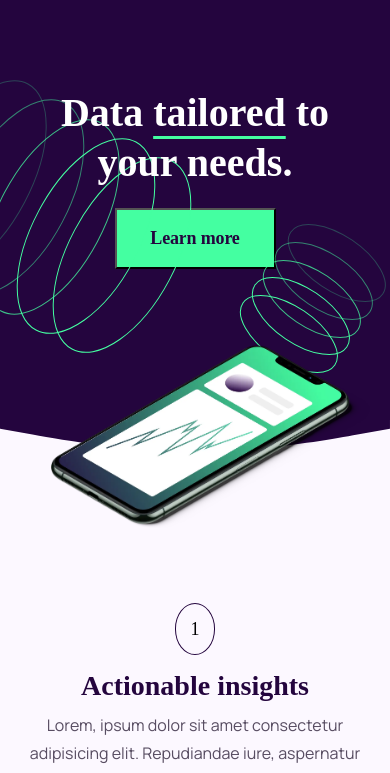
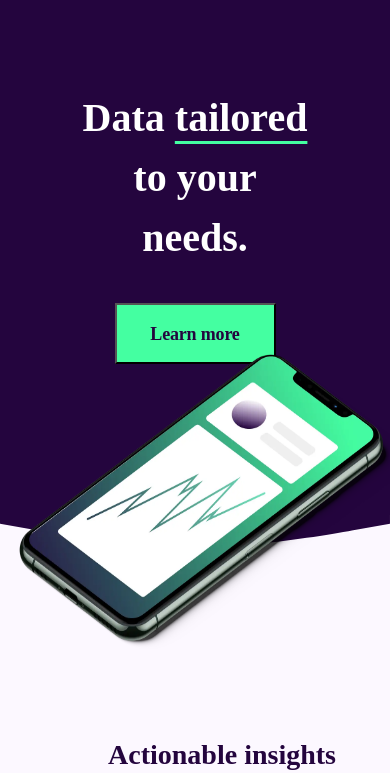
Before and after one commit to JoniShiro/workit-landing-page, a website built with Parcel: page src/index.html in a window 390 px wide. Shown: the part 52-825 px from the top of the page. Built offline with nearby package versions, Linux system fonts and the light colour scheme.

Commit message:
add more media queries for tablet size

```diff
--- a/src/assets/scss/layout/_section.scss
+++ b/src/assets/scss/layout/_section.scss
@@ -20,7 +20,14 @@
         content: counter(section);
         border: 1px solid var(--clr-neutral-900);
         border-radius: 50%;
-        padding: 4%;
+        padding: 4% 6%;
+        font-family: var(--ff-primary);
+        font-style: normal;
+        font-weight: var(--fw-600);
+        font-size: var(--fs-24);
+        line-height: var(--line-height-40);
+        text-align: center;
+        color: var(--clr-neutral-900);
     }
 }
 .features-section > * {
@@ -67,6 +74,29 @@
     .feature-text {
         font-size: var(--fs-16);
         line-height: var(--line-height-28);
+    }
+}
+@media screen and (max-width: 768px) {
+    .features {
+        flex-direction: column;
+        align-items: flex-end;
+    }
+    .features-section {
+        max-width: 70%;
+        text-align: left;
+        position: relative;
+
+        &::before {
+            position: absolute;
+            transform: translate(-162%, 122%);
+            padding: 2% 4%;
+        }
+    }
+    .feature-title {
+        text-align: left;
+    }
+    .feature-text {
+        text-align: left;
     }
 }
 /* End Features */
@@ -141,6 +171,10 @@
 @media screen and (max-width: 550px) {
     .profile {
         flex-direction: column;
+
+        &::after {
+            display: none;
+        }
     }
     .profile-section {
         margin-inline: 3%;
--- a/src/assets/scss/layout/main.scss
+++ b/src/assets/scss/layout/main.scss
@@ -84,6 +84,11 @@
 @media screen and (max-width: 550px) {
     .main {
         flex-basis: 100%;
+
+        &::before,
+        &::after {
+            display: none;
+        }
     }
     .main-title {
         max-width: 90%;
@@ -99,11 +104,37 @@
     }
     .divider {
         border: 0;
-        margin: -1px;
+        margin: -2px;
 
         svg {
             border: 0;
         }
     }
 }
+@media screen and (max-width:768px) {
+    .main {
+        &::before {
+            background-position: -227px 60px;
+        }
+        &::after {
+            background-position: 115.5% 62%;
+        }
+    }
+    .main-title {
+        max-width: 60%;
+        font-size: var(--fs-56);
+        line-height: var(--line-height-60);
+    }
+    .main-btn{
+        margin-top: 4%;
+    }
+    .main-img {
+        width: 514px;
+        height: 296px;
+        transform: translate(5%, 90%);
+    }
+    .divider {
+        margin: -1px;
+    }
+}
 /* End Main*/
--- a/src/index.html
+++ b/src/index.html
@@ -30,15 +30,15 @@
   <section class="features">
     <section class="features-section">
       <h3 class="feature-title">Actionable insights</h3>
-      <p class="feature-text">Lorem, ipsum dolor sit amet consectetur adipisicing elit. Repudiandae iure, aspernatur ipsa neque voluptatem autem!</p>
+      <p class="feature-text">Optimize your products, improve customer satisfaction and stay ahead of the competition with our product data analytics.</p>
     </section>
     <section class="features-section">
       <h3 class="feature-title">Data-driven decisions</h3>
-      <p class="feature-text">Lorem, ipsum dolor sit amet consectetur adipisicing elit. Repudiandae iure, aspernatur ipsa neque voluptatem autem!</p>
+      <p class="feature-text">Make data-driven decisions with our product data analytics. Our AI-generated reports help you unlock insights hidden in your product data.</p>
     </section>
     <section class="features-section">
       <h3 class="feature-title">Always affordable</h3>
-      <p class="feature-text">Lorem, ipsum dolor sit amet consectetur adipisicing elit. Repudiandae iure, aspernatur ipsa neque voluptatem autem!</p>
+      <p class="feature-text">Always affordable pricing that scales with your business. Get top-quality product data analytics services without hidden costs or unexpected fees.</p>
     </section>
     <div class="feauture-divider">
       <svg xmlns="http://www.w3.org/2000/svg" viewBox="0 0 1440 320">
```
Also changed, not shown: dist/index.html, 2 other files.
